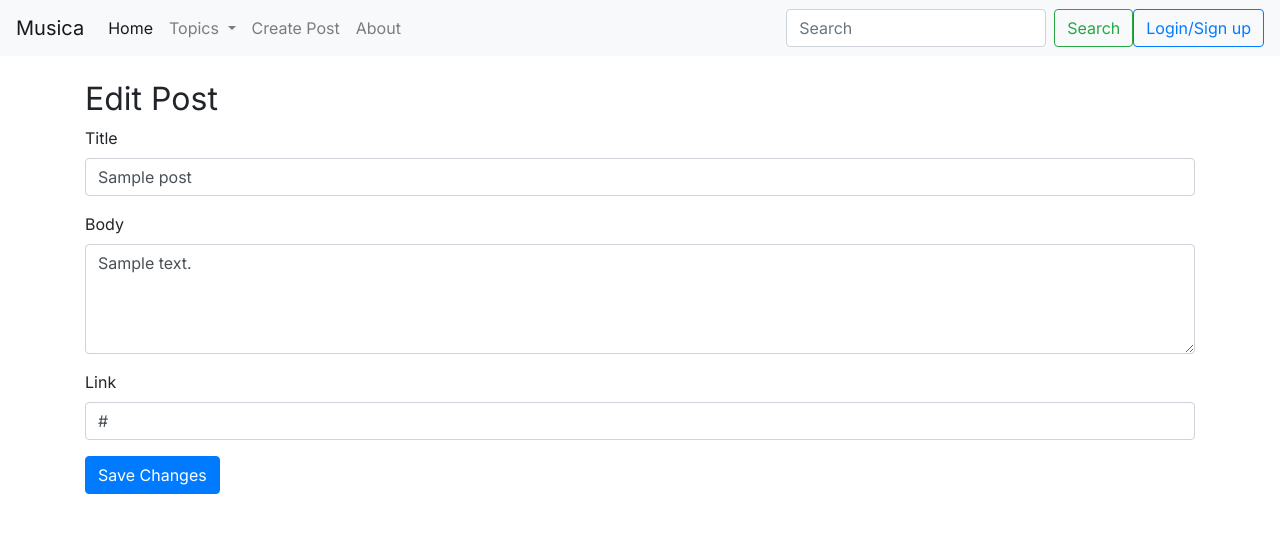
After one commit to rodneyu19/ITCS-3155-GroupProject, a Flask app: page /post/edit/1 in a window 1280 px wide. The commit adds this page. Shown: the top 533 px of the page. Run offline with Flask 3, Linux system fonts and the light colour scheme; tables that the repository leaves empty hold one stand-in row (values such as "Sample post"); parts of the project's set-up code (start-up, migrations or seed data) failed here and were passed over; some libraries are stand-ins or nearby versions.

Commit message:
Added edit and delete for post

```diff
--- a/app.py
+++ b/app.py
@@ -124,5 +124,27 @@ def create_spotify_oauth():
         scope= 'user-read-private'
     )
 
+@app.get('/post/delete/<int:post_id>')
+def delete_post(post_id):
+    print(post_id)
+    post = Post.query.get(post_id)
+    db.session.delete(post)
+    db.session.commit()
+    return redirect('/')
+
+@app.route('/post/edit/<int:post_id>', methods=['GET', 'POST'])
+def edit_post(post_id):
+    post = Post.query.get(post_id)
+    if request.method == 'POST':
+        post.title = request.form.get('title')
+        post.body = request.form.get('body')
+        post.link = request.form.get('link')
+        db.session.commit()
+        flash('Post updated successfully', 'success')
+        return redirect('/')
+
+    return render_template('edit_post.html', post=post, post_id=post_id)
+
+
 if __name__ == '__main__':
 	app.run(debug=True)
--- /dev/null
+++ b/templates/edit_post.html
@@ -0,0 +1,29 @@
+{% extends 'layout.html' %}
+
+{% block title %}Edit Post{% endblock %}
+
+{% block body %}
+<body>
+    <div class="my-4"></div>
+    <div class="container">
+        <h2>Edit Post</h2>
+        <form method="POST" action="{{ url_for('edit_post', post_id=post_id) }}">
+            {{ form.hidden_tag() }}
+            <div class="mb-3">
+                <label for="title" class="form-label">Title</label>
+                <input type="text" class="form-control" id="title" name="title" value="{{ post.title }}" required>
+            </div>
+            <div class="mb-3">
+                <label for="body" class="form-label">Body</label>
+                <textarea class="form-control" id="body" name="body" rows="4">{{ post.body }}</textarea>
+            </div>
+            <div class="mb-3">
+                <label for="link" class="form-label">Link</label>
+                <input type="text" class="form-control" id="link" name="link" value="{{ post.link }}">
+            </div>
+            <button type="submit" class="btn btn-primary">Save Changes</button>
+        </form>
+    </div>
+</body>
+</html>
+{% endblock %}
--- a/templates/layout.html
+++ b/templates/layout.html
@@ -6,7 +6,9 @@
     <title>{% block title %}{% endblock %}</title>
     <link rel="stylesheet" href="https://cdn.jsdelivr.net/npm/bootstrap@4.0.0/dist/css/bootstrap.min.css" integrity="sha384-Gn5384xqQ1aoWXA+058RXPxPg6fy4IWvTNh0E263XmFcJlSAwiGgFAW/dAiS6JXm" crossorigin="anonymous">
     <link href="https://fonts.googleapis.com/css?family=Inter" rel="stylesheet" type="text/css">
-
+    <script src="https://code.jquery.com/jquery-3.3.1.slim.min.js"></script>
+    <script src="https://cdnjs.cloudflare.com/ajax/libs/popper.js/1.14.7/umd/popper.min.js"></script>
+    <script src="https://stackpath.bootstrapcdn.com/bootstrap/4.3.1/js/bootstrap.min.js"></script>
 </head>
 <body style="font-family: 'Inter', sans-serif !important">
     <nav class="navbar navbar-expand-lg navbar-light bg-light">
```
Also changed, not shown: requirements.txt (+9 -0 lines), templates/home.html (+19 -5 lines).
